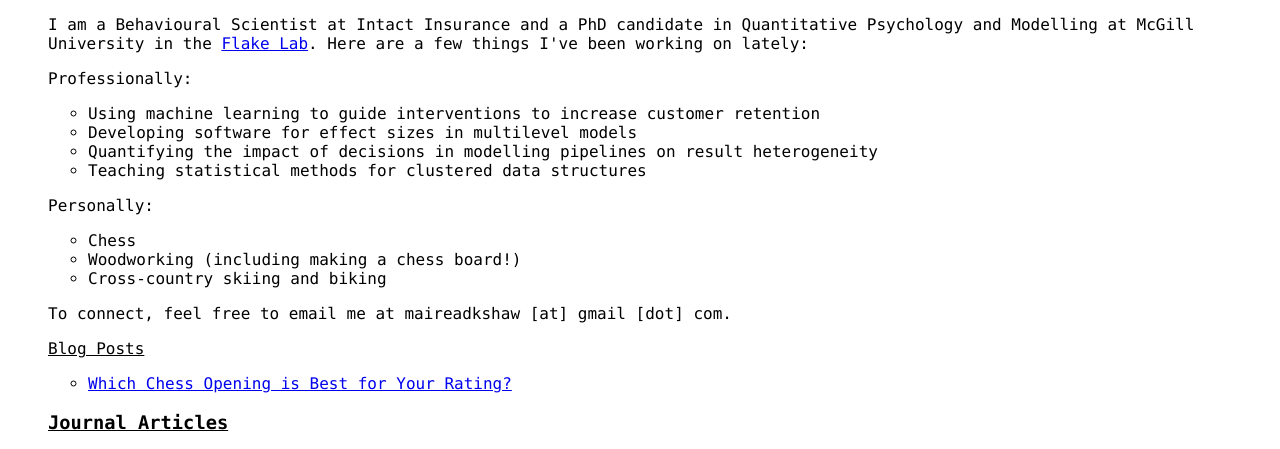
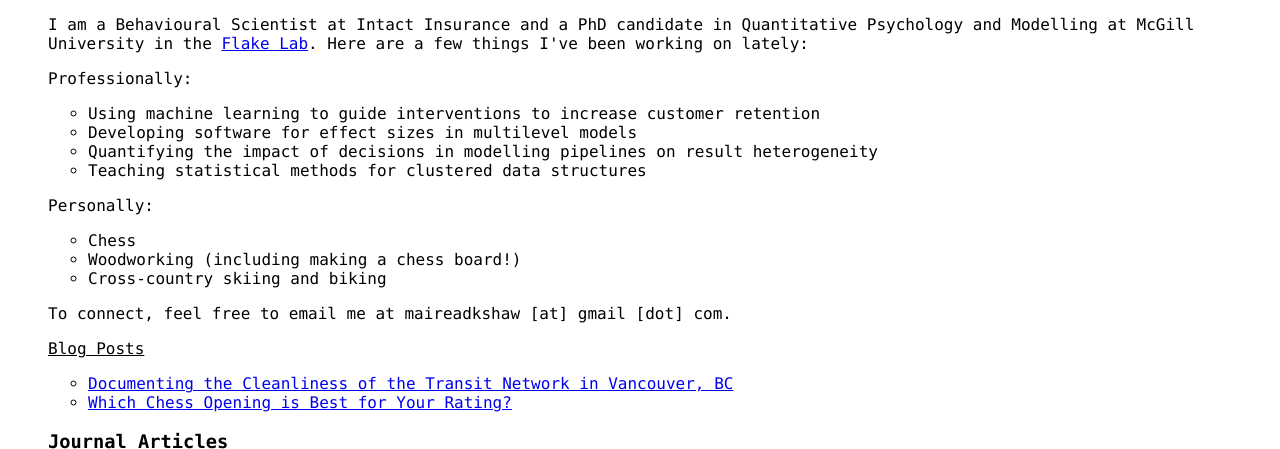
Before and after one commit to mkshaw/mkshaw.github.io, a plain HTML site: page index.html in a window 1280 px wide. Shown: the part 303-752 px from the top of the page. Drawn offline with Linux system fonts and the light colour scheme.

Commit message:
Updates homepage with transit analysis link.

```diff
--- a/index.html
+++ b/index.html
@@ -76,6 +76,7 @@
 
 <p><u>Blog Posts</u></p>
 <ul>
+  <li><a target="_blank" href="./blog/transit/rate_my_ride.html">Documenting the Cleanliness of the Transit Network in Vancouver, BC</a></li>
   <li><a target="_blank" href="./blog/chess/best_opening.html">Which Chess Opening is Best for Your Rating?</a></li>
 </ul>
 
```
